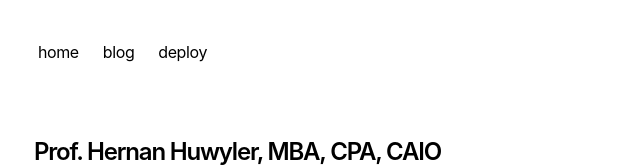
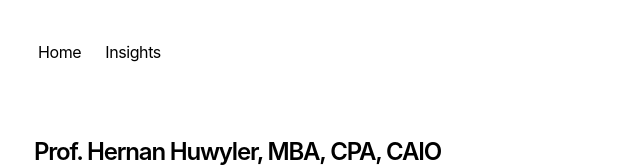
Before and after one commit to hwyler/hernan-huwyler-bio, a Next.js app: page / in a window 1280 px wide. Shown: the top 167 px of the page, without its empty margins (318-958 px from the left). Built offline with nearby package versions, Linux system fonts and the light colour scheme.

Commit message:
Update nav.tsx

```diff
--- a/app/components/nav.tsx
+++ b/app/components/nav.tsx
@@ -1,16 +1,9 @@
 import Link from 'next/link'
 
 const navItems = {
-  '/': {
-    name: 'home',
-  },
-  '/blog': {
-    name: 'blog',
-  },
-  'https://vercel.com/templates/next.js/portfolio-starter-kit': {
-    name: 'deploy',
-  },
-}
+  "/": { name: "Home" },
+  "/blog": { name: "Insights" },
+};
 
 export function Navbar() {
   return (
```
